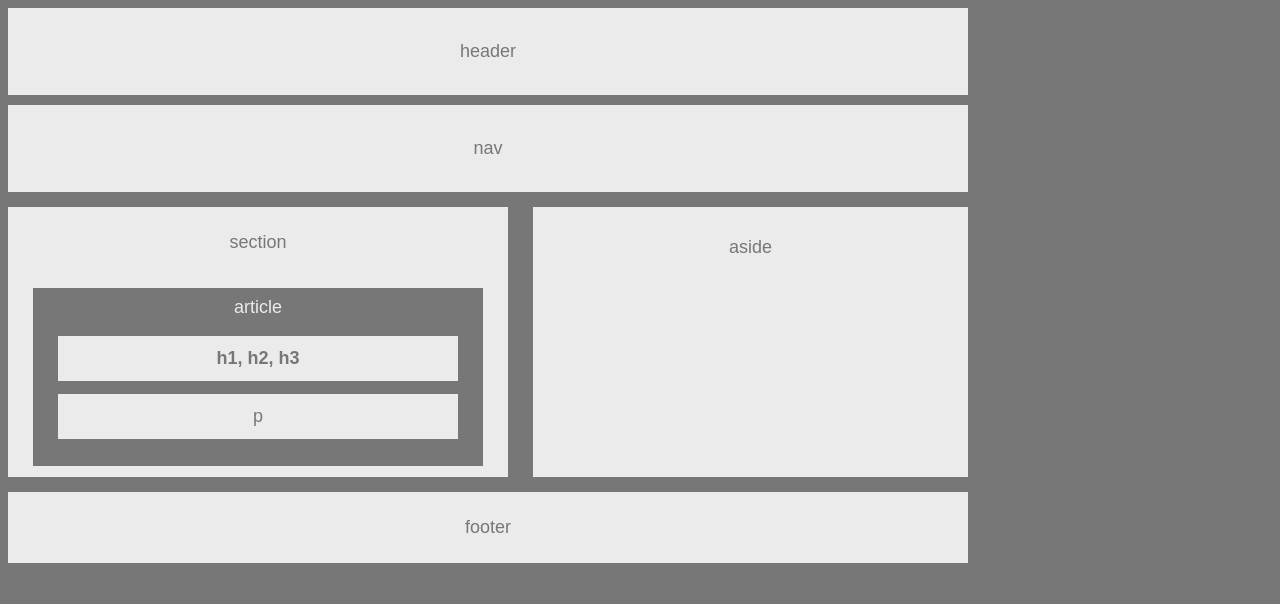
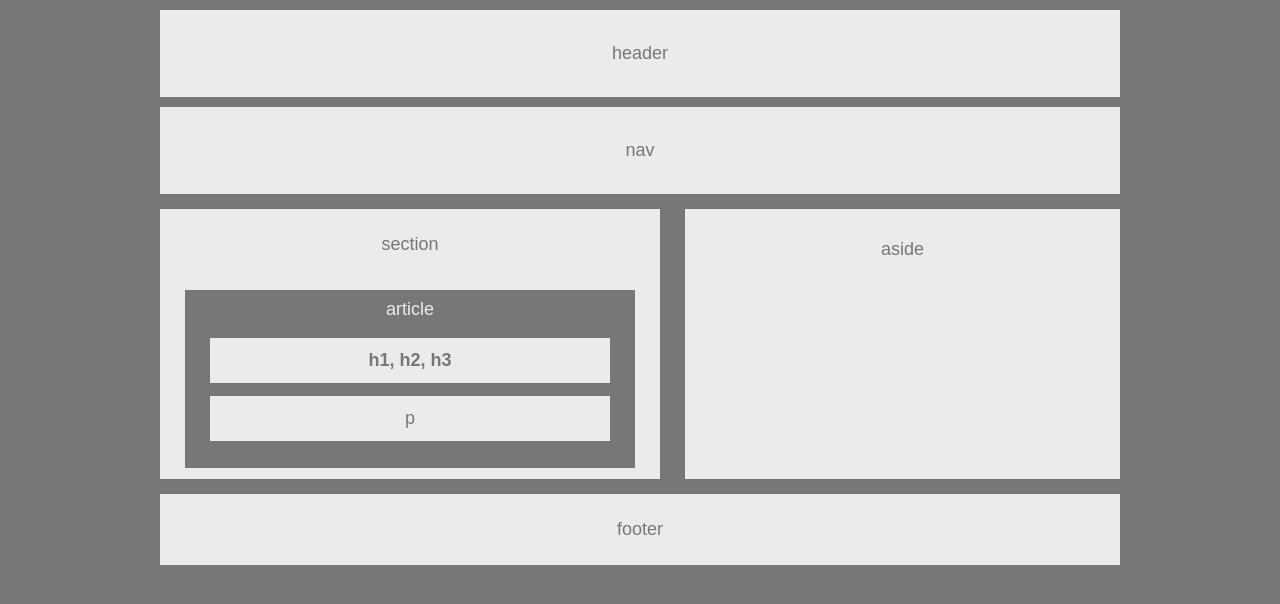
Before and after one commit to ArshSharifat/HW-Wireframe, a plain HTML site: page index.html in a window 1280 px wide. Drawn offline with Linux system fonts and the light colour scheme.

Commit message:
finalV2.0

```diff
--- a/style.css
+++ b/style.css
@@ -4,6 +4,8 @@ body{
 	background: #777;
 	width: 960px;
 	font-size: 18px;
+	margin: auto;
+	margin-top: 10px
 
 }
 
```
